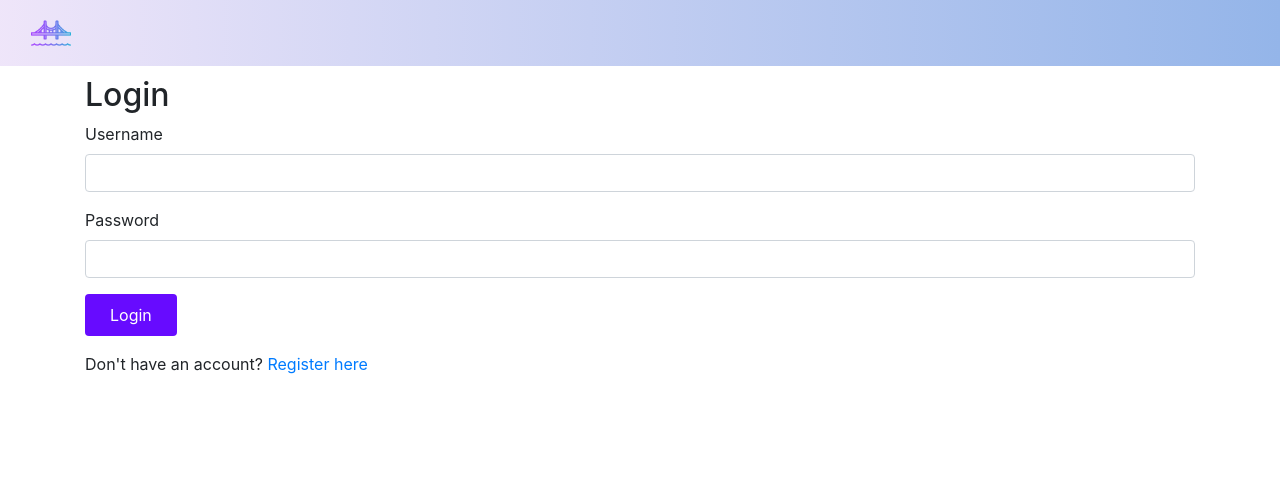
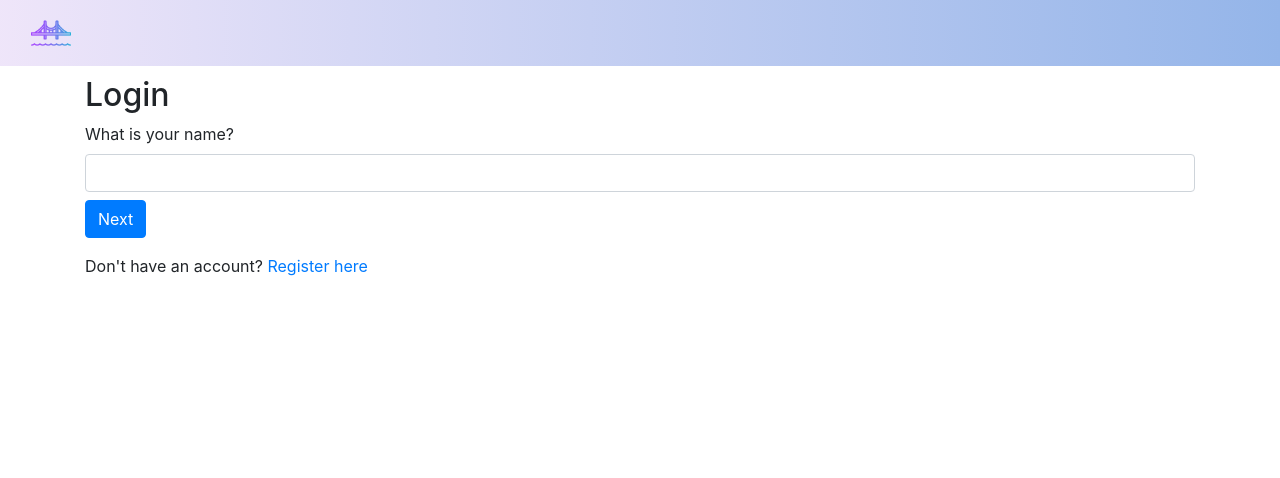
Before and after one commit to BartlomiejDlugosz/IC-Hack-Project, a Flask app: page /login in a window 1280 px wide. Shown: the top 478 px of the page. Run offline with Flask 3, Linux system fonts and the light colour scheme; some libraries are stand-ins or nearby versions.

Commit message:
sequential intro

```diff
--- a/app/templates/login.html
+++ b/app/templates/login.html
@@ -1,4 +1,3 @@
-
 {% extends "base.html" %}
 {% block content %}
 <body>
@@ -16,8 +15,15 @@
             {% endif %}
         {% endwith %}
 
-        <!-- Login Form -->
-        <form method="POST">
+        <!-- Sequential Login Form -->
+        <form method="POST" id="loginForm">
+            <div class="form-group" id="nameStep">
+                <label for="name">What is your name?</label>
+                <input type="text" class="form-control" id="name" name="name" required>
+                <button type="button" class="btn btn-primary mt-2" onclick="showNextStep()">Next</button>
+            </div>
+
+            <div id="loginStep" style="display: none;">
                 <div class="form-group">
                     <label for="username">Username</label>
                     <input type="text" class="form-control" id="username" name="username" required>
@@ -27,6 +33,7 @@
                     <input type="password" class="form-control" id="password" name="password" required>
                 </div>
                 <button type="submit" class="btn btn-flat">Login</button>
+            </div>
         </form>
 
         <p class="mt-3">Don't have an account? <a href="{{ url_for('main.register') }}">Register here</a></p>
@@ -35,6 +42,17 @@
     <script src="https://code.jquery.com/jquery-3.5.1.slim.min.js"></script>
     <script src="https://cdn.jsdelivr.net/npm/@popperjs/core@2.9.3/dist/umd/popper.min.js"></script>
     <script src="https://stackpath.bootstrapcdn.com/bootstrap/4.3.1/js/bootstrap.min.js"></script>
+    <script>
+        function showNextStep() {
+            const nameInput = document.getElementById('name').value.trim();
+            if (nameInput) {
+                document.getElementById('nameStep').style.display = 'none';
+                document.getElementById('loginStep').style.display = 'block';
+            } else {
+                alert('Please enter your name to proceed.');
+            }
+        }
+    </script>
 </body>
 </html>
 {% endblock %}
```
Also changed, not shown: 1 other file. Lines whose indentation alone changed are shown as unchanged.
